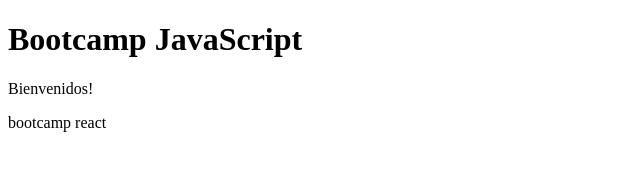
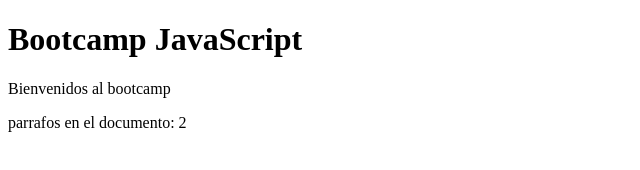
Before and after one commit to w4ll-3/bootcamp-js-2021, a plain HTML site: page index.html in a window 1280 px wide. Shown: the whole page, without its empty margins (0-640 px from the left). Drawn offline with Linux system fonts and the light colour scheme.

Commit message:
correccion de errores en archivos

```diff
--- a/index.html
+++ b/index.html
@@ -5,11 +5,11 @@
     <meta http-equiv="X-UA-Compatible" content="IE=edge">
     <meta name="viewport" content="width=device-width, initial-scale=1.0">
     <title>Bootcamp - JavaScript 001</title>
+    <script async src="index.js"></script>
 </head>
 <body>
     <h1>Bootcamp JavaScript</h1>
     <p>Bienvenidos!</p>
     <p>bootcamp react</p>
-    <script src="index.js"></script>
 </body>
 </html>
--- a/index.js
+++ b/index.js
@@ -1,7 +1,12 @@
 const paragraphs = document.getElementsByTagName("p");
 console.log("parrafos en el documento: ", paragraphs.length);
 
-if (paragraph.length > 0) {
+if (paragraphs.length > 0) {
     const paragraph = paragraphs[0];
     paragraph.innerText = "Bienvenidos al bootcamp"; //cambio de texto elemento p
 }
+
+if (paragraphs.length > 1) {
+    const paragraph = paragraphs[1];
+    paragraph.innerText = "parrafos en el documento: " + paragraphs.length
+}
```
